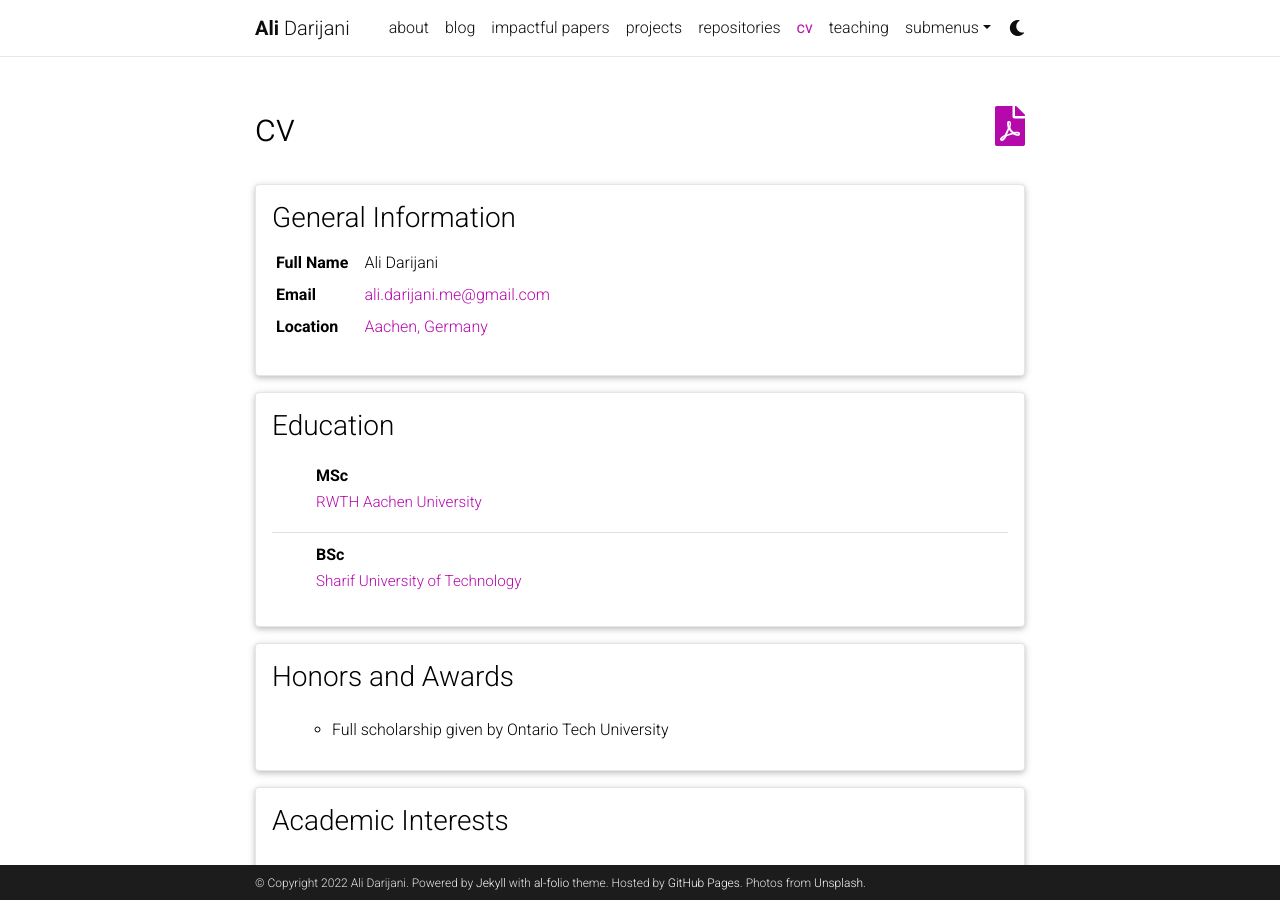
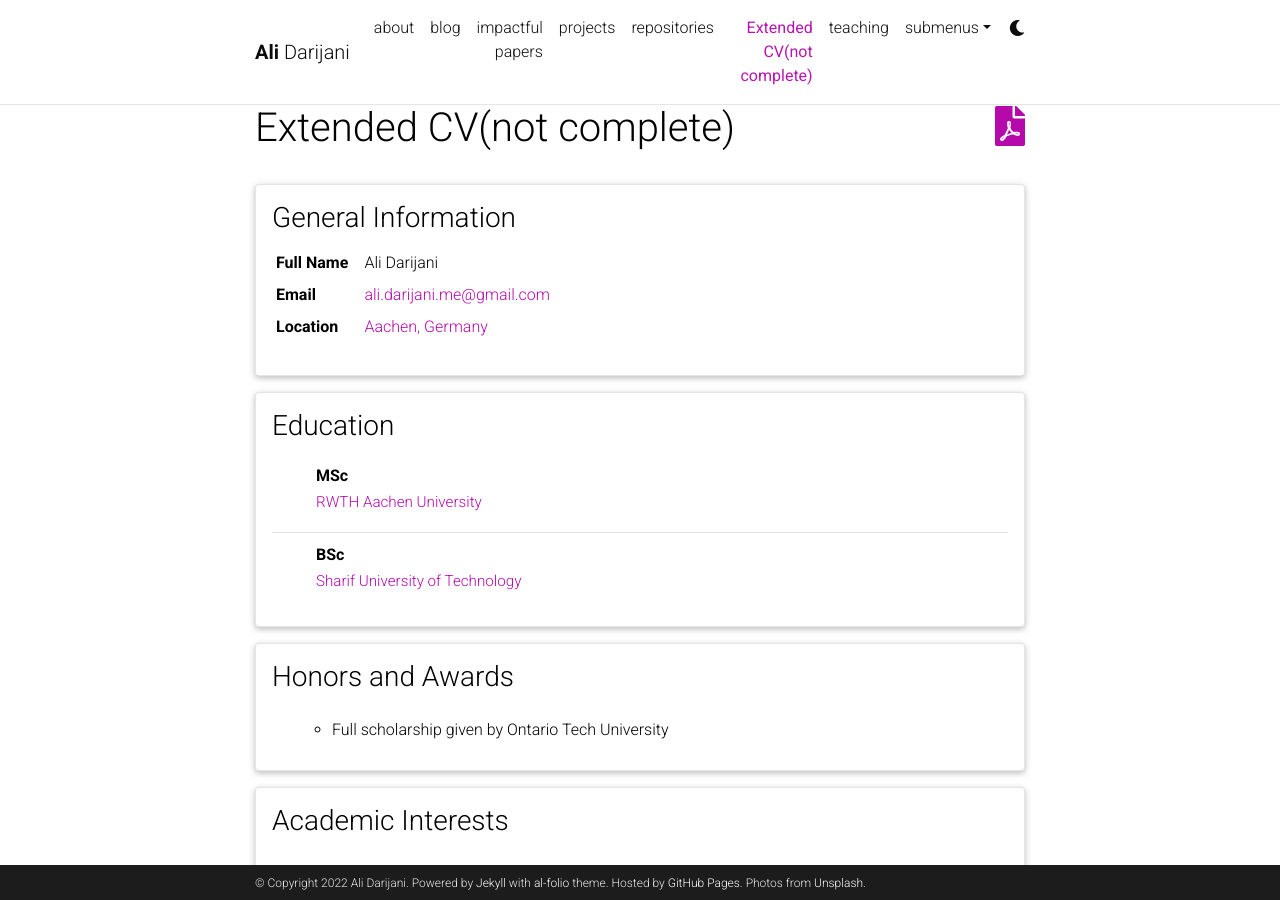
Before and after one commit to adarijani/adarijani.github.io_archived, a Jekyll site: the page built from _pages/cv.md, in a window 1280 px wide and 900 px high. Built offline with Jekyll 4.4.1, drawn with Linux system fonts in a browser that asks for light colours; comment, search, counter and statistics services are not loaded; a style sheet for code colours, icons or effects is not loaded.

Commit message:
changing short cv with extended cv

```diff
--- a/_pages/cv.md
+++ b/_pages/cv.md
@@ -1,7 +1,7 @@
 ---
 layout: cv
 permalink: /cv/
-title: cv
+title: Extended CV(not complete)
 nav: true
 nav_order: 4
 cv_pdf: resume.pdf
```
Also changed, not shown: 1 other file.
